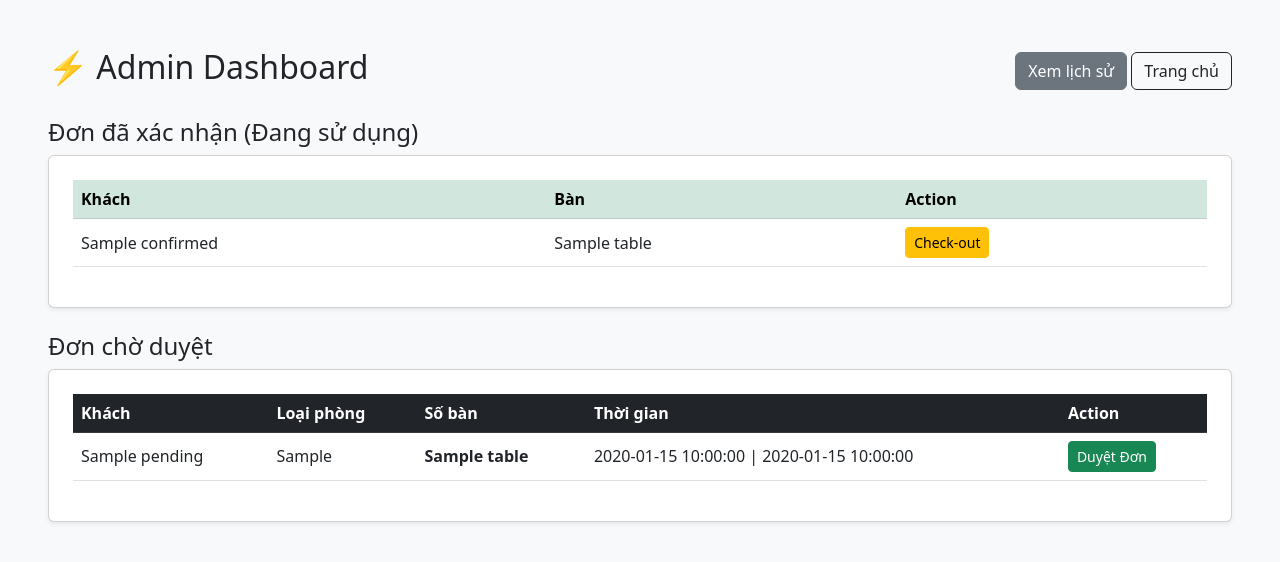
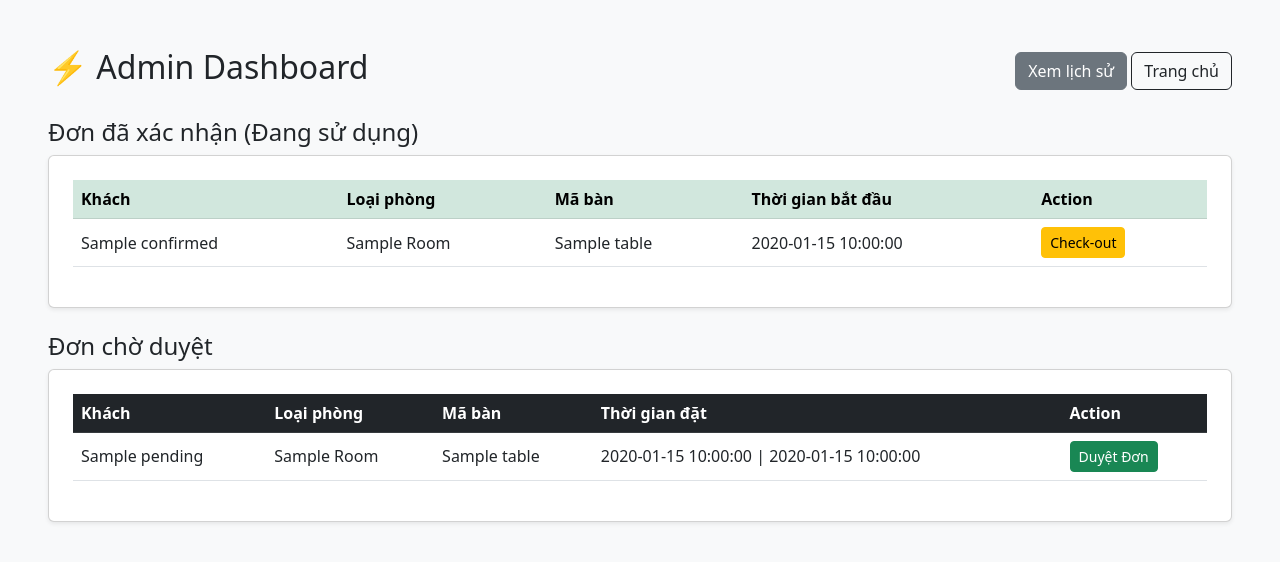
Before and after one commit to tanphatng2007-blip/desknow-booking, a Flask app: template templates/admin.html in a window 1280 px wide. Shown: the top 562 px of the page. Run offline with Flask 3, Linux system fonts and the light colour scheme; the template is opened without the code that fills it: most values are stand-ins (such as "Sample title", 1, 10 or a date in 2020).

Commit message:
Update admin.html

```diff
--- a/templates/admin.html
+++ b/templates/admin.html
@@ -12,13 +12,21 @@
     <div class="card p-4 shadow-sm mb-4">
         <table class="table table-hover align-middle">
             <thead class="table-success">
-                <tr><th>Khách</th><th>Bàn</th><th>Action</th></tr>
+                <tr>
+                    <th>Khách</th>
+                    <th>Loại phòng</th>
+                    <th>Mã bàn</th>
+                    <th>Thời gian bắt đầu</th>
+                    <th>Action</th>
+                </tr>
             </thead>
             <tbody>
                 {% for b in confirmed %}
                 <tr>
                     <td>{{ b.name }}</td>
-                    <td>{{ b.table }}</td>
+                    <td>{{ b.room_type|capitalize }} Room</td>
+                    <td>{{ b.table if b.room_type != 'public' else '-' }}</td>
+                    <td>{{ b.confirmed_at }}</td>
                     <td><a href="/check-out/{{ b.id }}" class="btn btn-warning btn-sm">Check-out</a></td>
                 </tr>
                 {% endfor %}
@@ -30,14 +38,20 @@
     <div class="card p-4 shadow-sm">
         <table class="table table-hover align-middle">
             <thead class="table-dark">
-                <tr><th>Khách</th><th>Loại phòng</th><th>Số bàn</th><th>Thời gian</th><th>Action</th></tr>
+                <tr>
+                    <th>Khách</th>
+                    <th>Loại phòng</th>
+                    <th>Mã bàn</th>
+                    <th>Thời gian đặt</th>
+                    <th>Action</th>
+                </tr>
             </thead>
             <tbody>
                 {% for b in pending %}
                 <tr>
                     <td>{{ b.name }}</td>
-                    <td>{{ b.room_type|capitalize }}</td>
-                    <td><strong>{{ b.table }}</strong></td>
+                    <td>{{ b.room_type|capitalize }} Room</td>
+                    <td>{{ b.table if b.room_type != 'public' else '-' }}</td>
                     <td>{{ b.date }} | {{ b.time }}</td>
                     <td><a href="/confirm/{{ b.id }}" class="btn btn-success btn-sm">Duyệt Đơn</a></td>
                 </tr>
```
